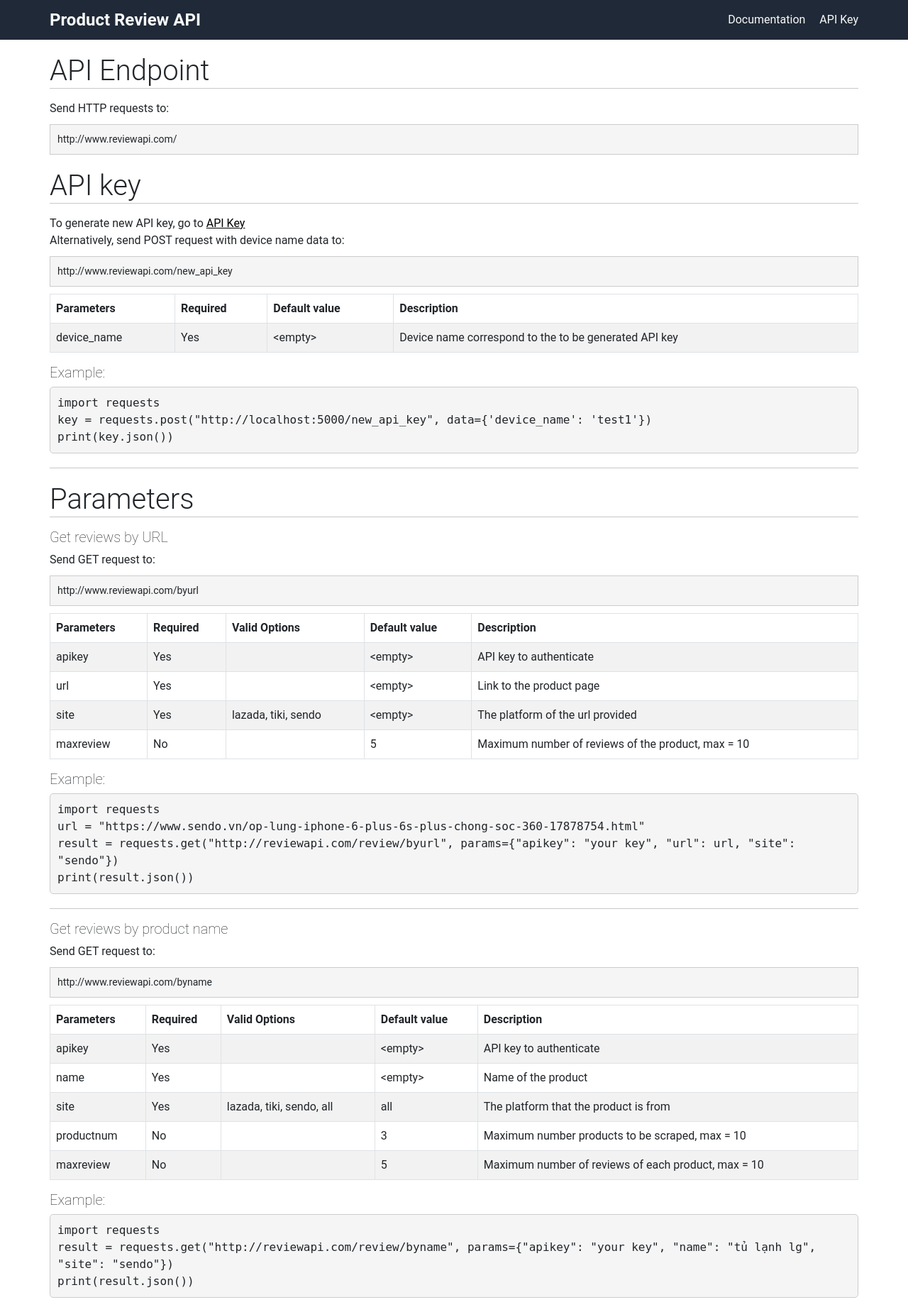
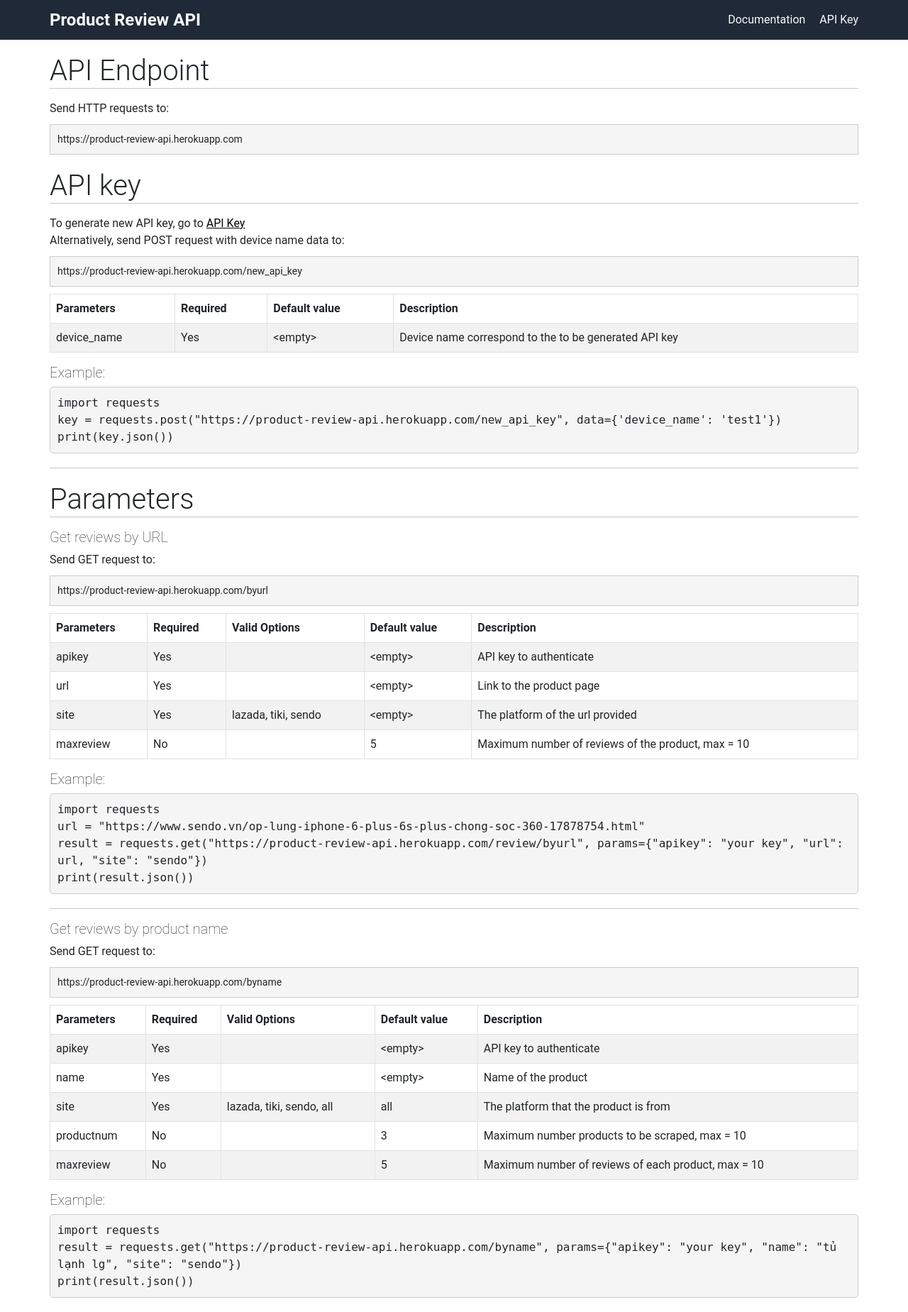
Before and after one commit to scinerd68/ProductReviewAPI, a Flask app: page /doc in a window 1280 px wide. Shown: the whole page at 71% size. Run offline with Flask 2, Linux system fonts and the light colour scheme.

Commit message:
Change route in doc

```diff
--- a/templates/documentation.html
+++ b/templates/documentation.html
@@ -23,14 +23,14 @@
     <h1>API Endpoint</h1>
     <hr>
     <div style="font-size:16px;">Send HTTP requests to:</div>
-    <div class="url">http://www.reviewapi.com/</div>
+    <div class="url">https://product-review-api.herokuapp.com</div>
 
     <!-- API key -->
     <h1>API key</h1>
     <hr>
     <div>To generate new API key, go to <a href="/api_key" id="doc-link">API Key</a></div>
     <div>Alternatively, send POST request with device name data to:</div>
-    <div class="url">http://www.reviewapi.com/new_api_key</div>
+    <div class="url">https://product-review-api.herokuapp.com/new_api_key</div>
 
     <table class="table table-striped table-bordered">
       <thead>
@@ -54,7 +54,7 @@
     <h2>Example:</h2>
     <div class="code">
       <div>import requests</div>
-      <div>key = requests.post("http://localhost:5000/new_api_key", data={'device_name': 'test1'})</div>
+      <div>key = requests.post("https://product-review-api.herokuapp.com/new_api_key", data={'device_name': 'test1'})</div>
       <div>print(key.json())</div>
     </div>
     <hr>
@@ -64,7 +64,7 @@
     <hr>
     <h2>Get reviews by URL</h2>
     <div>Send GET request to:</div>
-    <div class="url">http://www.reviewapi.com/byurl</div>
+    <div class="url">https://product-review-api.herokuapp.com/byurl</div>
     <table class="table table-striped table-bordered">
       <thead>
         <tr>
@@ -110,14 +110,14 @@
     <div class="code">
       <div>import requests</div>
       <div>url = "https://www.sendo.vn/op-lung-iphone-6-plus-6s-plus-chong-soc-360-17878754.html"</div>
-      <div>result = requests.get("http://reviewapi.com/review/byurl", params={"apikey": "your key", "url": url, "site": "sendo"})</div>
+      <div>result = requests.get("https://product-review-api.herokuapp.com/review/byurl", params={"apikey": "your key", "url": url, "site": "sendo"})</div>
       <div>print(result.json())</div>
     </div>
     <hr>
 
     <h2>Get reviews by product name</h2>
     <div>Send GET request to:</div>
-    <div class="url">http://www.reviewapi.com/byname</div>
+    <div class="url">https://product-review-api.herokuapp.com/byname</div>
     <table class="table table-striped table-bordered">
       <thead>
         <tr>
@@ -169,7 +169,7 @@
     <h2>Example:</h2>
     <div class="code">
       <div>import requests</div>
-      <div>result = requests.get("http://reviewapi.com/review/byname", params={"apikey": "your key", "name": "tủ lạnh lg", "site": "sendo"})</div>
+      <div>result = requests.get("https://product-review-api.herokuapp.com/byname", params={"apikey": "your key", "name": "tủ lạnh lg", "site": "sendo"})</div>
       <div>print(result.json())</div>
     </div>
   </div>
```
